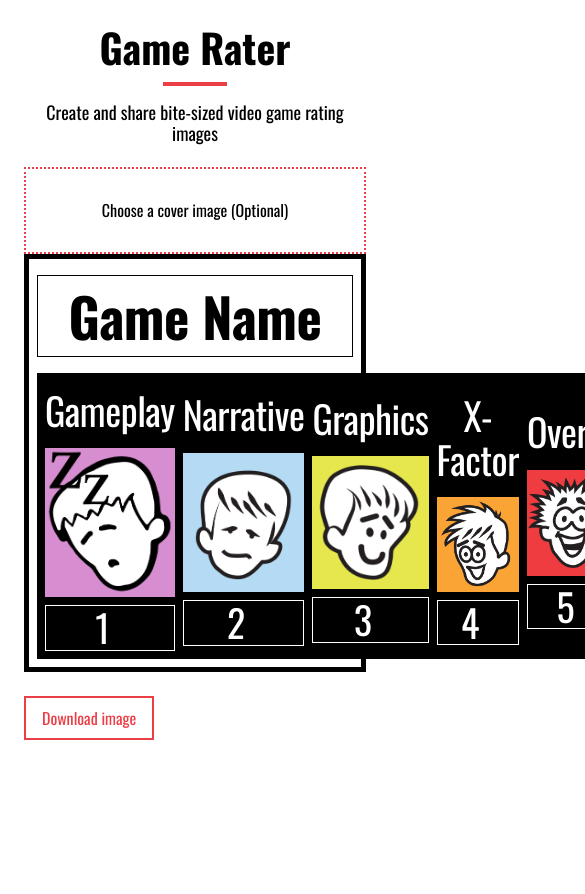
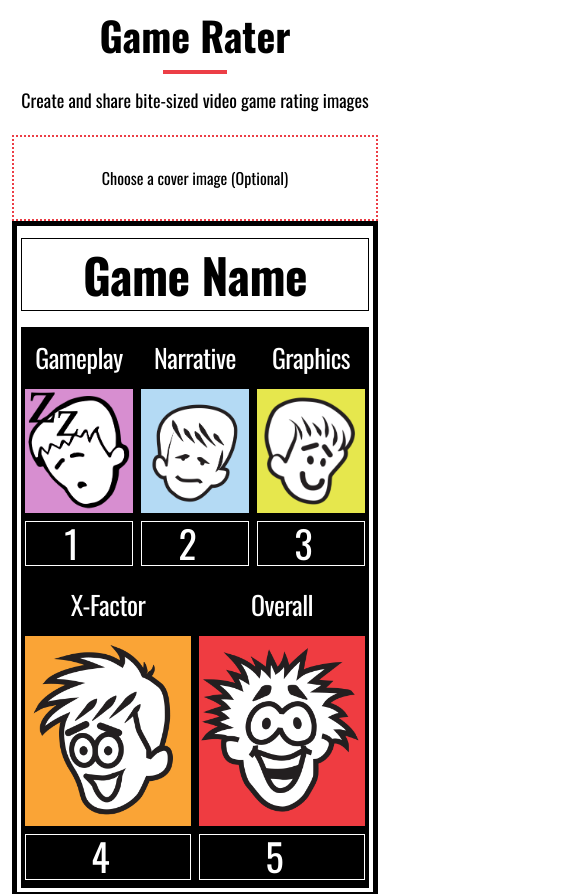
Before and after one commit to im-sticky/GameRater, a Next.js app: page / in a window 390 px wide. Shown: the top 894 px of the page, 585 px wide, since content can reach past the window. Before the commit the page ends 844 px from the top, so only its background shows below. Built offline with nearby package versions, Linux system fonts and the light colour scheme.

Commit message:
updated mobile styles

```diff
--- a/components/Rating/index.module.scss
+++ b/components/Rating/index.module.scss
@@ -1,3 +1,5 @@
+@import 'styles/variables.module.scss';
+
 .column {
   display: flex;
   flex-direction: column;
@@ -7,20 +9,36 @@
   background: #000;
   color: #fff;
   padding: 0.25rem;
+  min-width: 6.5rem;
+  max-width: 17.5rem;
 
-  &:first-child {
-    padding-left: 0.5rem;
+  @media (min-width: #{bp-xs + 1}) and (max-width: #{bp-s}) {
+    min-width: 9rem;
   }
 
-  &:last-child {
-    padding-right: 0.5rem;
+  @media (min-width: #{bp-s + 1}) {
+    &:first-child {
+      padding-left: 0.5rem;
+    }
+
+    &:last-child {
+      padding-right: 0.5rem;
+    }
   }
 
   .name {
-    font-size: 2.375rem;
+    font-size: 1.625rem;
     font-weight: 400;
     margin: 0.75rem 0 1rem;
     letter-spacing: -0.5px;
+
+    @media (min-width: #{bp-xs + 1}) and (max-width: #{bp-s}) {
+      font-size: 2rem;
+    }
+
+    @media (min-width: #{$bp-s + 1}) {
+      font-size: 2.375rem;
+    }
   }
 
   .rating {
--- a/styles/Home.module.scss
+++ b/styles/Home.module.scss
@@ -1,12 +1,16 @@
 @import 'styles/variables.module.scss';
 
 .container {
-  padding: 1.5rem 1.5rem 0 1.5rem;
+  padding: 0.75rem 0.75rem 0 0.75rem;
   min-height: 100vh;
   display: flex;
   flex-direction: column;
   max-width: 1280px;
   margin: 0 auto;
+
+  @media (min-width: #{$bp-s + 1}) {
+    padding: 1.5rem 1.5rem 0 1.5rem;
+  }
 }
 
 .main {
@@ -59,13 +63,21 @@
     display: block;
     width: 100%;
     object-fit: cover;
-    max-height: 500px;
+    max-height: 240px;
     object-position: center;
+
+    @media (min-width: #{bp-xs + 1}) and (max-width: #{bp-s}) {
+      max-height: 380px;
+    }
+
+    @media (min-width: #{$bp-s + 1}) {
+      max-height: 480px;
+    }
   }
 }
 
 .gameName {
-  font-size: 3.375rem;
+  font-size: 3rem;
   font-weight: 700;
   line-height: 1;
   margin: 0.5rem 0 1rem;
@@ -75,6 +87,10 @@
   width: 100%;
   padding: 0;
   letter-spacing: -0.5px;
+
+  @media (min-width: #{$bp-s + 1}) {
+    font-size: 3.375rem;
+  }
 }
 
 input.gameName {
@@ -82,15 +98,25 @@ input.gameName {
 }
 
 .ratingsContainer {
-  padding: 0.5rem;
+  padding: 0.25rem;
   border: 5px solid #000;
   background-color: #fff;
   text-align: center;
+
+  @media (min-width: #{bp-s + 1}) {
+    padding: 0.5rem;
+  }
 }
 
 .ratingsColumns {
   display: flex;
   background-color: #000;
+  flex-wrap: wrap;
+  justify-content: center;
+
+  @media (min-width: #{$bp-s + 1}) {
+    flex-wrap: nowrap;
+  }
 }
 
 .actions {
--- a/styles/variables.module.scss
+++ b/styles/variables.module.scss
@@ -5,3 +5,7 @@ $color-rating-4: rgb(248, 168, 67);
 $color-rating-5: rgb(236, 62, 70);
 
 $color-primary: $color-rating-5;
+
+$bp-xs: 480px;
+$bp-s: 768px;
+$bp-m: 1024px;
```
